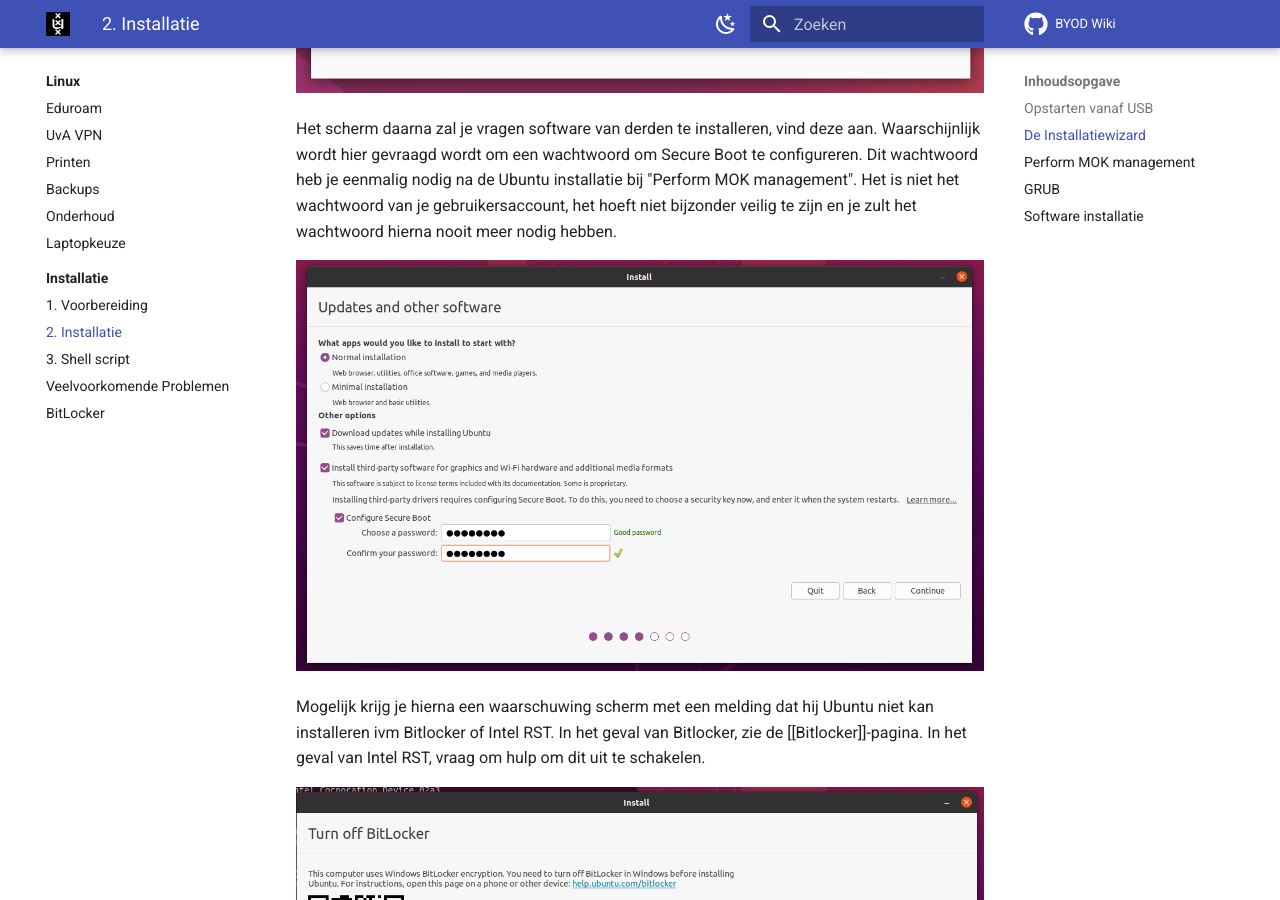
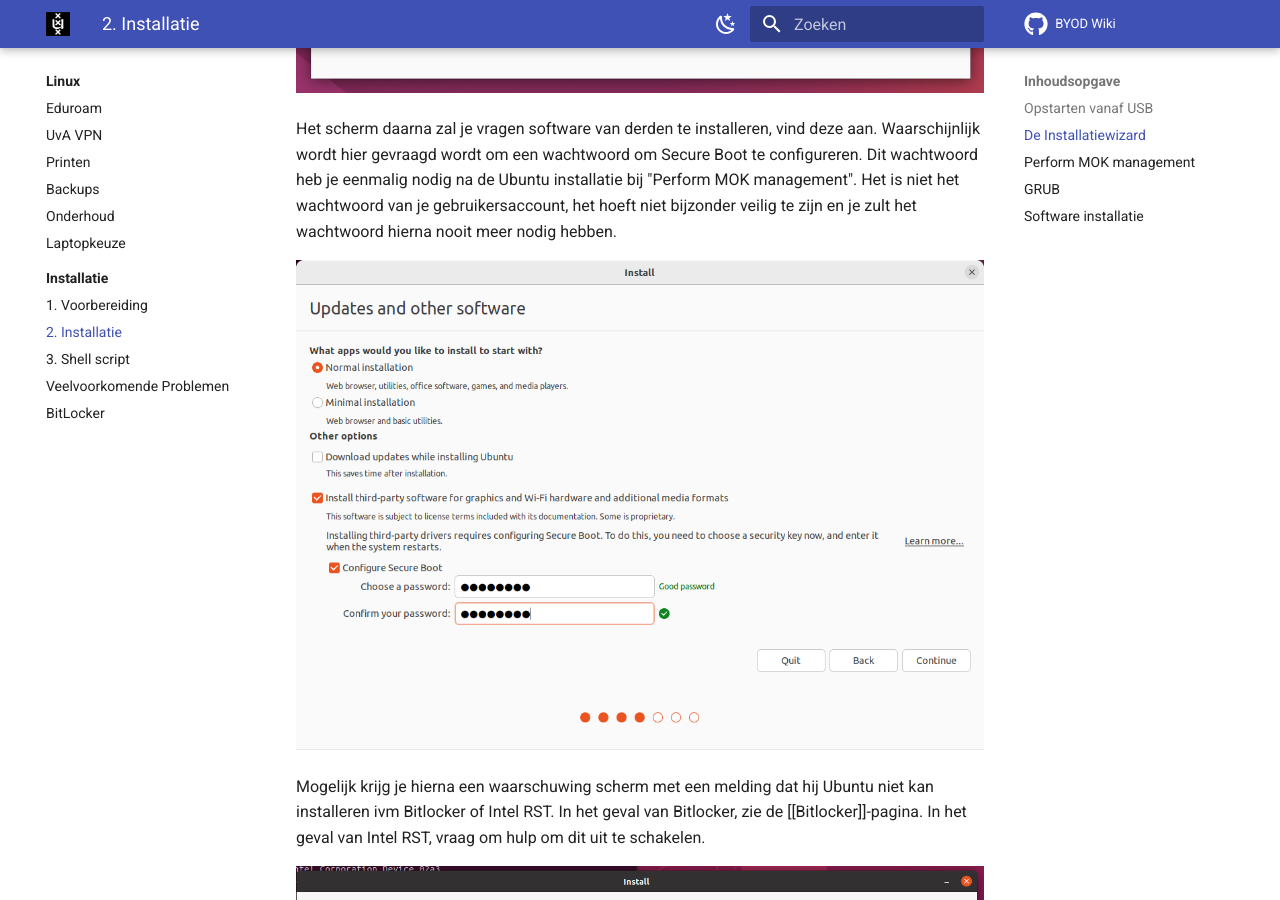
Before and after one commit to svkampen/byod-wiki, an MkDocs documentation site: the page built from docs/linux/installatie/installatie.md, in a window 1280 px wide and 900 px high, scrolled down 2683 px. Built offline with MkDocs 1.6.1 and Material for MkDocs 9.7.7, drawn with Linux system fonts in a browser that asks for light colours; comment, search, counter and statistics services are not loaded.

Commit message:
22.04 software screenshot

```diff
--- a/docs/linux/installatie/installatie.md
+++ b/docs/linux/installatie/installatie.md
@@ -38,7 +38,7 @@
 
 Het scherm daarna zal je vragen software van derden te installeren, vind deze aan. Waarschijnlijk wordt hier gevraagd wordt om een wachtwoord om Secure Boot te configureren. Dit wachtwoord heb je eenmalig nodig na de Ubuntu installatie bij "Perform MOK management". Het is niet het wachtwoord van je gebruikersaccount, het hoeft niet bijzonder veilig te zijn en je zult het wachtwoord hierna nooit meer nodig hebben.
 
-![Software](../../assets/2004-software.png)
+![Software](../../assets/2204-software.png)
 
 Mogelijk krijg je hierna een waarschuwing scherm met een melding dat hij Ubuntu niet kan installeren ivm Bitlocker of Intel RST. In het geval van Bitlocker, zie de [[Bitlocker]]-pagina.
 In het geval van Intel RST, vraag om hulp om dit uit te schakelen.
```
Also changed, not shown: docs/assets/2004-software.png (deleted), docs/assets/2204-software.png (added).
